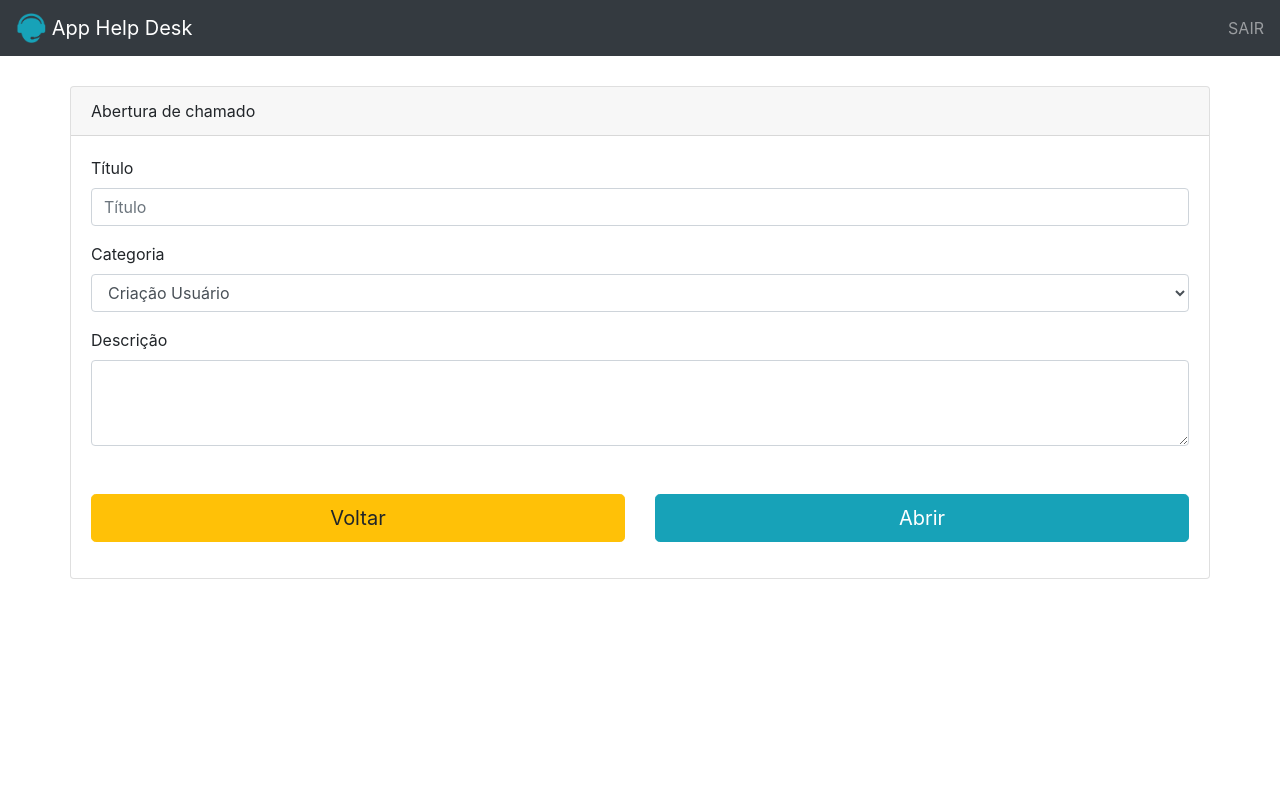
After one commit to giansb/php-estudo, a PHP site: page /app_help_desk/abrir_chamado.php in a window 1280 px wide. The commit adds this page. Run offline with PHP 8.4, Linux system fonts and the light colour scheme; the visitor is signed in with stand-in values (Sample User, id 1).

Commit message:
27/08 - inicio do projeto help_desk

```diff
--- /dev/null
+++ b/app_help_desk/abrir_chamado.php
@@ -0,0 +1,87 @@
+<?php
+  require_once 'validador_acesso.php';
+?>
+
+<html>
+  <head>
+    <meta charset="utf-8" />
+    <title>App Help Desk</title>
+
+    <link rel="stylesheet" href="https://maxcdn.bootstrapcdn.com/bootstrap/4.0.0/css/bootstrap.min.css" integrity="sha384-Gn5384xqQ1aoWXA+058RXPxPg6fy4IWvTNh0E263XmFcJlSAwiGgFAW/dAiS6JXm" crossorigin="anonymous">
+
+    <style>
+      .card-abrir-chamado {
+        padding: 30px 0 0 0;
+        width: 100%;
+        margin: 0 auto;
+      }
+    </style>
+  </head>
+
+  <body>
+
+    <nav class="navbar navbar-dark bg-dark">
+      <a class="navbar-brand" href="#">
+        <img src="logo.png" width="30" height="30" class="d-inline-block align-top" alt="">
+        App Help Desk
+      </a>
+      <ul class='navbar-nav'>
+          <li class='navbar-item'>
+              <a class='nav-link' href='logoff.php'>SAIR</a>
+          </li>
+      </ul>
+    </nav>
+
+    <div class="container">
+      <div class="row">
+
+        <div class="card-abrir-chamado">
+          <div class="card">
+            <div class="card-header">
+              Abertura de chamado
+            </div>
+            <div class="card-body">
+              <div class="row">
+                <div class="col">
+
+                  <form>
+                    <div class="form-group">
+                      <label>Título</label>
+                      <input type="text" class="form-control" placeholder="Título">
+                    </div>
+
+                    <div class="form-group">
+                      <label>Categoria</label>
+                      <select class="form-control">
+                        <option>Criação Usuário</option>
+                        <option>Impressora</option>
+                        <option>Hardware</option>
+                        <option>Software</option>
+                        <option>Rede</option>
+                      </select>
+                    </div>
+
+                    <div class="form-group">
+                      <label>Descrição</label>
+                      <textarea class="form-control" rows="3"></textarea>
+                    </div>
+
+                    <div class="row mt-5">
+                      <div class="col-6">
+                        <a class="btn btn-lg btn-warning btn-block" href="home.php">Voltar</a>
+                      </div>
+
+                      <div class="col-6">
+                        <button class="btn btn-lg btn-info btn-block" type="submit">Abrir</button>
+                      </div>
+                    </div>
+                  </form>
+
+                </div>
+              </div>
+            </div>
+          </div>
+        </div>
+    </div>
+  </body>
+</html>
--- /dev/null
+++ b/app_help_desk/logoff.php
@@ -0,0 +1,6 @@
+<?php
+    session_start();
+    session_destroy();
+    header('Location: index.php')
+
+?>
--- /dev/null
+++ b/app_help_desk/validador_acesso.php
@@ -0,0 +1,7 @@
+<?php
+  session_start();
+
+  if(!isset($_SESSION['autenticado']) || $_SESSION['autenticado'] != 'SIM'){
+    header('Location: index.php?login=erro2');
+  }
+?>
--- /dev/null
+++ b/incorporando_scripts/inicio.php
@@ -0,0 +1,5 @@
+<?php
+    include("menu.php");
+?>
+
+conteúdo pag(início)
--- /dev/null
+++ b/incorporando_scripts/menu.php
@@ -0,0 +1,2 @@
+INICIO | MINHA REDE | VAGAS
+<hr/>
```
Also changed, not shown: app_help_desk/consultar_chamado.php (added, +75 -0 lines), app_help_desk/home.php (added, +62 -0 lines), app_help_desk/index.php (added, +72 -0 lines), app_help_desk/valida_login.php (added, +31 -0 lines), while.php (renamed from array_f.php, +9 -0 lines), app_help_desk/formulario_abrir_chamado.png (added), app_help_desk/formulario_consultar_chamado.png (added), app_help_desk/logo.png (added), incorporando_scripts/minha_rede.php (added), incorporando_scripts/vagas.php (added).
